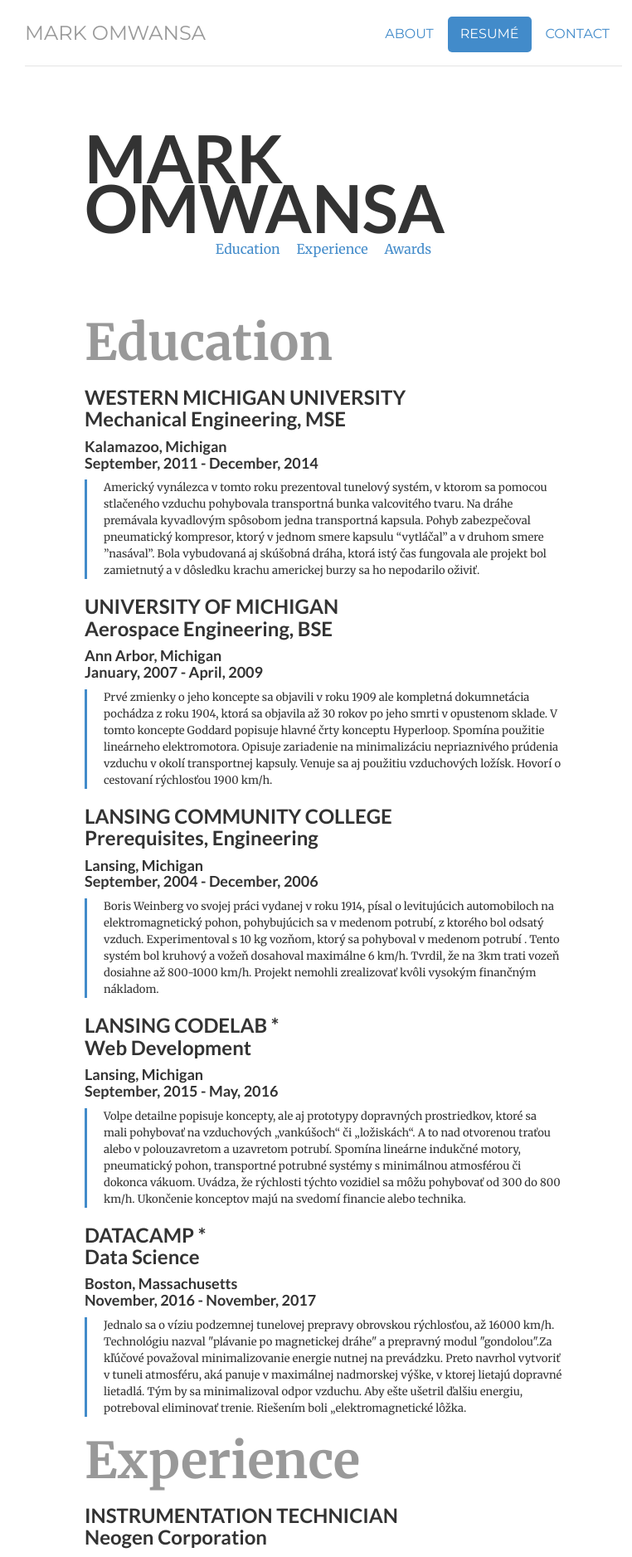
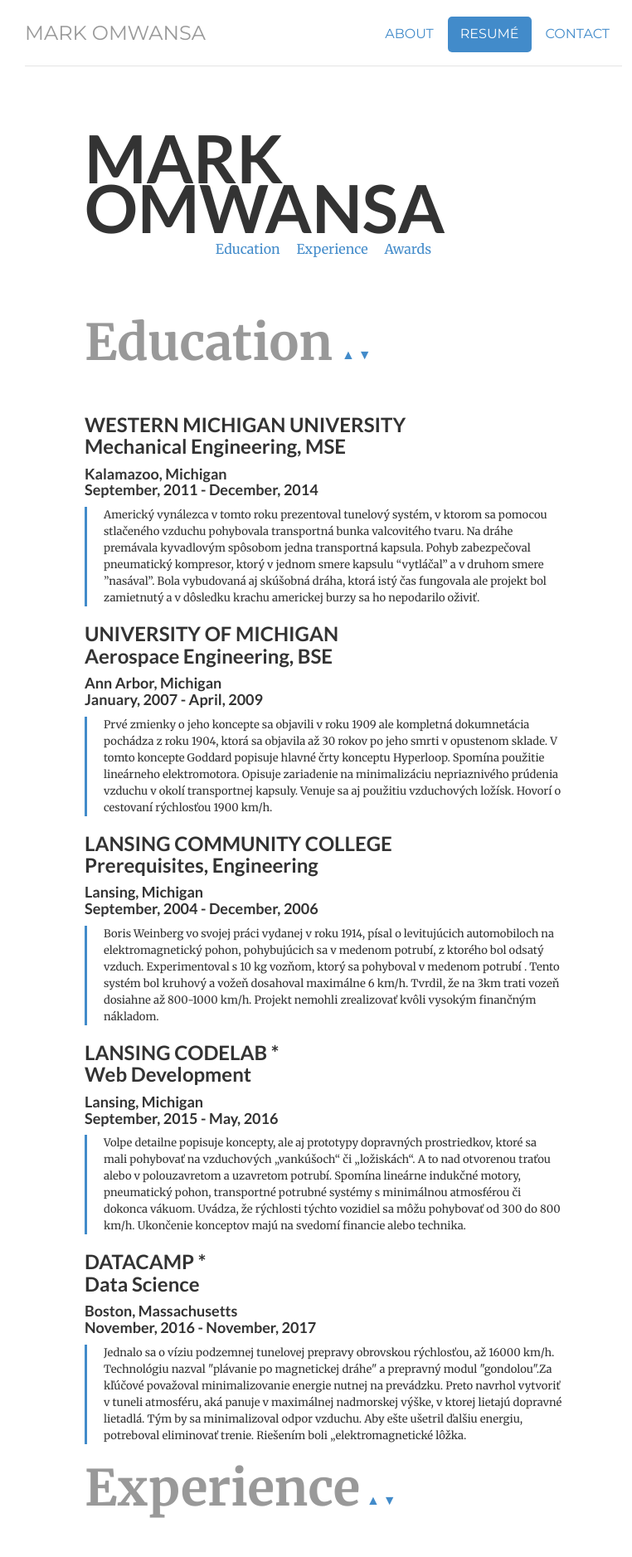
Before and after one commit to ntntnlstdnt/resume-blog, a Jekyll site: the page built from resume/index.html, in a window 1280 px wide. Shown: the top 1877 px of the page at 83% size, without its empty margins (250-1012 px from the left). Built offline with Jekyll 4.4.1, drawn with Linux system fonts in a browser that asks for light colours; nearby versions of some CDN libraries; some of the changed text lies outside the part shown.

Commit message:
Added navigation into the resume page

```diff
--- a/_layouts/default.html
+++ b/_layouts/default.html
@@ -1,6 +1,6 @@
 <!DOCTYPE html>
 <html lang="en">
-
+	<meta charset="UTF-8">
 	{% include head.html %}
 
 	<body>
--- a/css/style.css
+++ b/css/style.css
@@ -192,6 +192,23 @@
 	font-family: 'Merriweather', Georgia, Times;
 }
 
+.timeline .column #first {
+	position: relative;
+	left: 310px;
+	top: -40px;
+}
+
+.timeline .column #second {
+	position: relative;
+	left: 340px;
+	top: -40px;
+}
+
+.timeline .column #awards-nav {
+	position: relative;
+	left: 225px;
+	top: -40px;
+}
 .timeline .column .title h1:before {
 	content: "";
 	position: absolute;
--- a/resume/index.html
+++ b/resume/index.html
@@ -9,7 +9,7 @@
 
 
 <div class="main">
-	<h1>MARK<br/> OMWANSA</h1>
+	<h1 id="#">MARK<br/> OMWANSA</h1>
 	<p><a href="#education">Education</a> <a href="#experience">Experience</a>
     <a href="#awards">Awards</a>
   </p>
@@ -19,6 +19,10 @@
 	<div class="column">
 		<div class="title">
 			<h1 id="education" class="text-muted"> Education </h1>
+      <div class="navigation-arrows" id="first">
+        <a href="#">&#9650;</a>
+        <a href="#experience">&#9660;</a>
+      </div>
 
 			<h2> WESTERN MICHIGAN UNIVERSITY
         <br> Mechanical Engineering, MSE
@@ -101,6 +105,10 @@
 	<div class="column">
     <div class="title">
       <h1 id="experience" class="text-muted">Experience</h1>
+      <div class="navigation-arrows" id="second">
+        <a href="#education">&#9650;</a>
+        <a href="#awards">&#9660;</a>
+      </div>
 			<h2> INSTRUMENTATION TECHNICIAN
         <br> Neogen Corporation
       </h2>
@@ -198,7 +206,26 @@
 
   <div class="column">
     <div class="title">
+			<h2> SUPPLEMENTAL INSTRUCTOR / TUTOR
+        <br> Lansing Community College
+      </h2>
+
+      <h4> Lansing, Michigan
+        <br> September, 2009 - May, 2011
+      </h4>
+
+		</div>
+		<div class="description">
+			<p> Jednalo sa o víziu podzemnej tunelovej prepravy obrovskou rýchlosťou,  až 16000 km/h. Technológiu nazval "plávanie po magnetickej dráhe" a prepravný modul "gondolou".Za kľúčové považoval minimalizovanie energie nutnej na prevádzku. Preto navrhol vytvoriť v tuneli atmosféru, aká panuje v maximálnej nadmorskej výške, v ktorej lietajú dopravné lietadlá. Tým by sa minimalizoval odpor vzduchu. Aby ešte ušetril ďalšiu energiu, potreboval eliminovať trenie. Riešením boli „elektromagnetické lôžka. </p>
+		</div>
+	</div>
+
+  <div class="column">
+    <div class="title">
       <h1 id="awards" class="text-muted">Awards </h1>
+      <div class="navigation-arrows" id="awards-nav">
+        <a href="#experience">&#9650;</a>
+      </div>
 			<h2> 2014-15 Mechanical Aerospace Engineering Department Graduate Research and Creative Scholar
       </h2>
 
```
Also changed, not shown: other parts of resume/index.html (+1 -0 lines).
